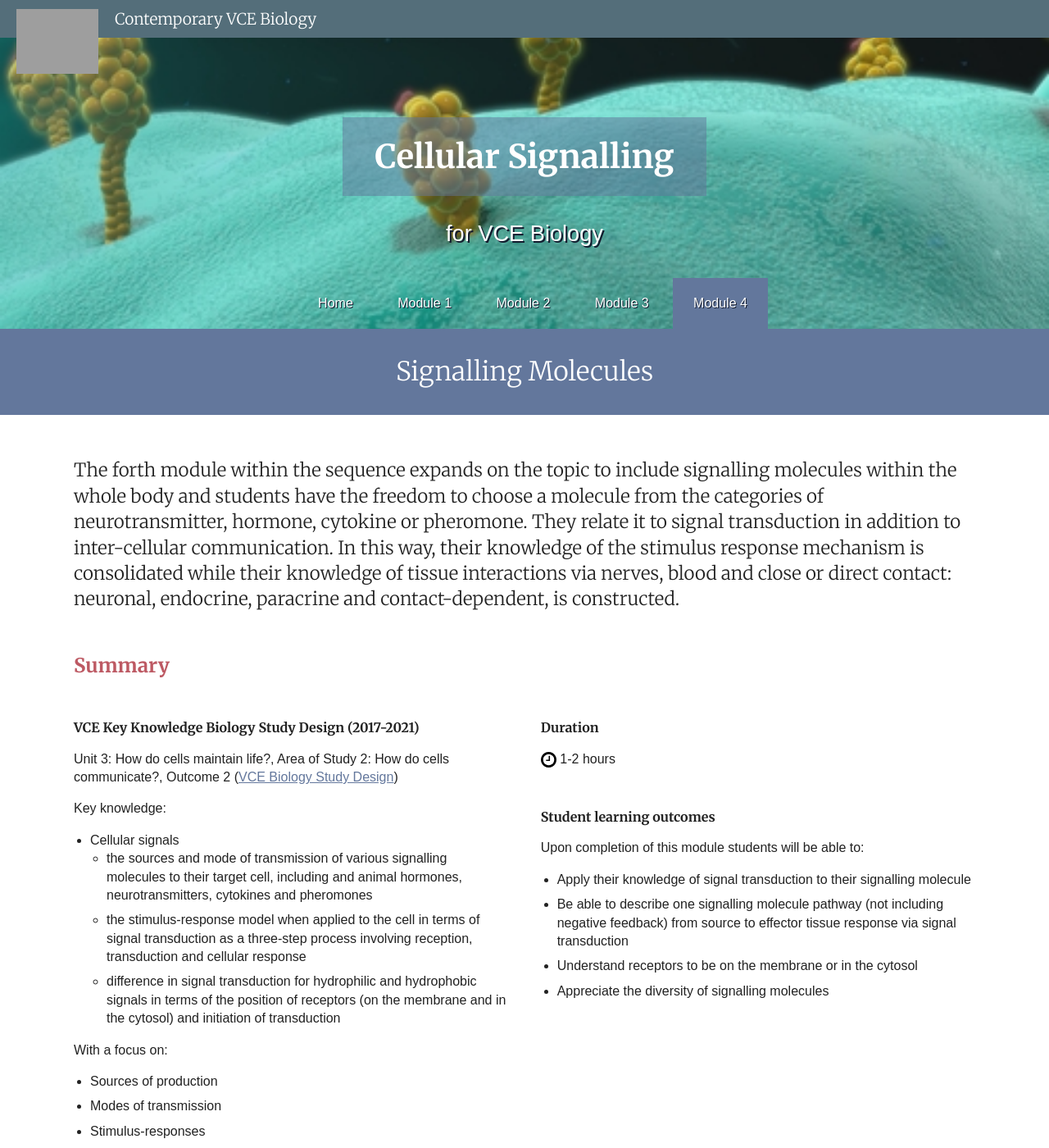
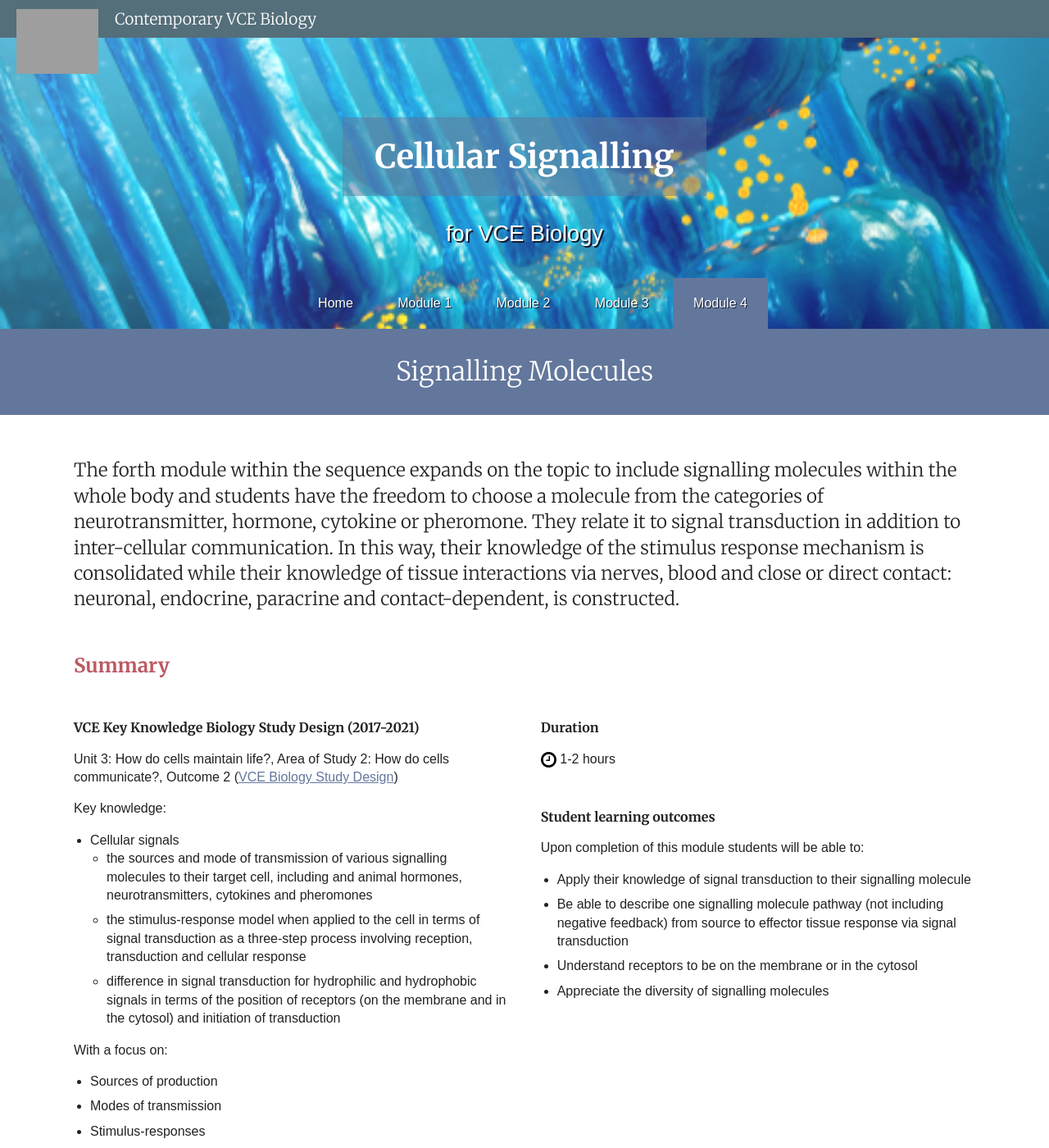
Before and after one commit to contemporaryVCEbiology/cellular-signaling, a Jekyll site: the page built from sequence-one/module4.html, in a window 1280 px wide and 1400 px high. Shown: the whole window at 82% size. Built offline with Jekyll 4.4.1, drawn with Linux system fonts in a browser that asks for light colours; grey boxes are pictures that could not be loaded.

Commit message:
header image

```diff
--- a/css/main.scss
+++ b/css/main.scss
@@ -1,7 +1,7 @@
 ---
 #Jekyll front matter
 ---
-$header-image: 'shutterstock_434566573.jpg';
+$header-image: 'shutterstock_1056262199.jpg';
 /*! HTML5 Boilerplate v5.3.0 | MIT License | https://html5boilerplate.com/ */
 
 
```
Also changed, not shown: img/shutterstock_1056262199.jpg (added).
